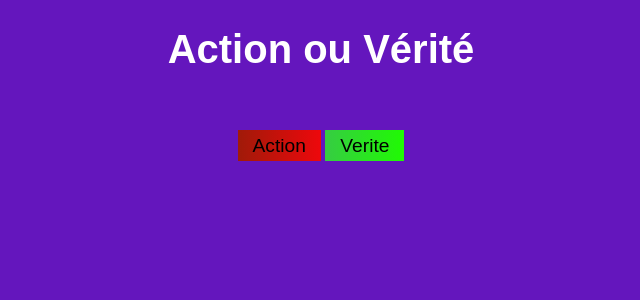
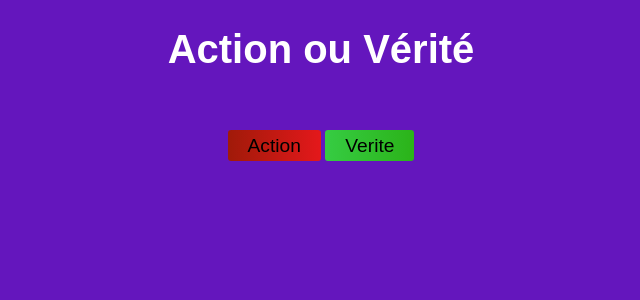
Before and after one commit to jakuskii/truthordare, a PHP site: page /durrandom.html in a window 1280 px wide. Shown: the top 300 px of the page, without its empty margins (319-959 px from the left). Run offline with PHP 8.4, Linux system fonts and the light colour scheme.

Commit message:
Update style.css

```diff
--- a/style.css
+++ b/style.css
@@ -6,19 +6,29 @@ body {
 #btruth
 {
 
-		padding: 5px 15px;
+		padding: 5px 20px;
 		font-size: 1.2em;
-
-		background: linear-gradient(to right, #36cc43, #20fa03);
+		border-radius: 3px;
+		background: linear-gradient(to right, #36cc43, #2bb319);
 
 }
 #bdare
 {
 
-		padding: 5px 15px;
+		padding: 5px 20px;
 		font-size: 1.2em;
+		border-radius: 3px;
+		background: linear-gradient(to right, #a01a09, #e4181b);
 
-		background: linear-gradient(to right, #a01a09, #ee080c);
+}
+#bdare:hover{
+	background: linear-gradient(to right, #c9250f, #ff0004);
+	padding: 7px 25px;
+
+}
+#btruth:hover{
+	background: linear-gradient(to right, #10c219, #00ff15);
+	padding: 7px 25px;
 
 }
 .btn {
```
